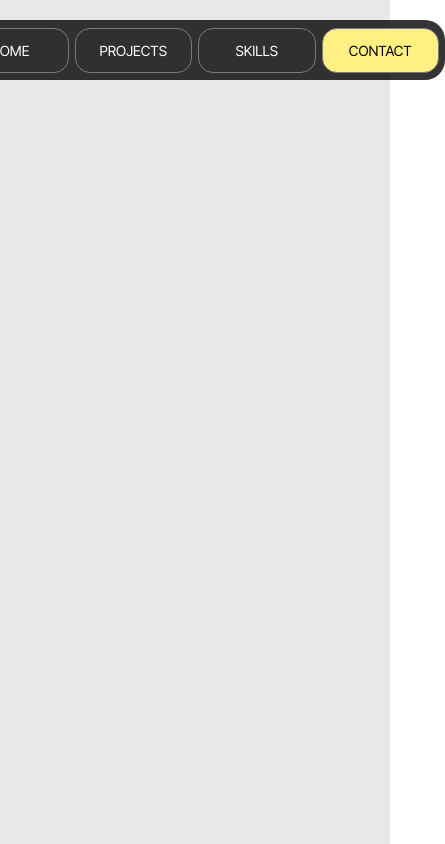
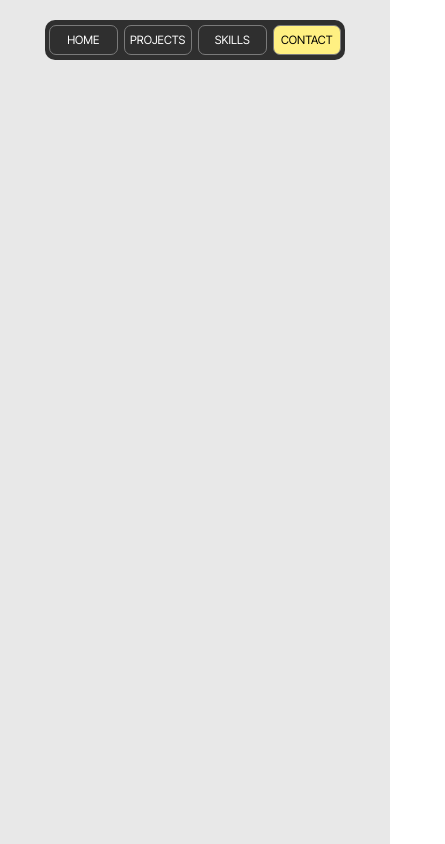
Before and after one commit to AyushNetTech/Portfolio, a React (Create React App) app: page / in a window 390 px wide. Shown: the whole page, 445 px wide, since content can reach past the window. Built offline with nearby package versions, Linux system fonts and the light colour scheme.

Commit message:
make resp.

```diff
--- a/public/index.html
+++ b/public/index.html
@@ -24,7 +24,7 @@
       work correctly both with client-side routing and a non-root public URL.
       Learn how to configure a non-root public URL by running `npm run build`.
     -->
-    <title>React App</title>
+    <title>Ayush Upase Portfolio</title>
 
     <style>
          @import url('https://fonts.googleapis.com/css2?family=Inter+Tight:ital,wght@0,100..900;1,100..900&display=swap');
--- a/src/Components/LandingPage.css
+++ b/src/Components/LandingPage.css
@@ -14,3 +14,11 @@
   object-fit: contain;
   visibility: hidden; /* start hidden */
 }
+
+
+@media (max-width:400px){
+  .Landing {
+    width: 100px;
+    height: 100px;
+  }
+}
--- a/src/Components/LandingPage.jsx
+++ b/src/Components/LandingPage.jsx
@@ -15,7 +15,7 @@ import img10 from "../Images/NodeJS2.svg";
 import img11 from "../Images/MySQL.svg";
 import img12 from "../Images/GitHub.svg";
 
-import MainPage from "./Intro"; // ⬅️ your next component
+import MainPage from "./Intro";
 import Navbar from "./Navbar";
 
 const LandingPage = () => {
@@ -36,7 +36,7 @@ const LandingPage = () => {
 
     allImages.forEach((_, index) => {
       tl.set(imagesRef.current[index], { visibility: "visible" })
-        .set(imagesRef.current[index], { visibility: "hidden" }, "+=0.22");
+        .set(imagesRef.current[index], { visibility: "hidden" }, "+=0.2");
     });
 
     // Keep last image visible
--- a/src/Components/Navbar.css
+++ b/src/Components/Navbar.css
@@ -42,3 +42,37 @@
     transition: 0.3s;
     cursor: pointer;
 }
+
+
+
+/* Media Query for Responsivness*/
+
+@media (min-width:100px) and (max-width:400px){
+  .Navbar{
+        padding: 0px 4px;
+        height: 40px;
+        width: 300px;
+        border-radius: 10px;
+        gap: 6px;
+    }
+    .l{
+        height: 30px;
+        border-radius: 7px;
+        font-size: 11.5px;
+    }
+}
+
+@media (min-width:401px) and (max-width:550px){
+    .Navbar{
+        padding: 0px 4px;
+        height: 52px;
+        width: 370px;
+        border-radius: 14px;
+    }
+
+    .l{
+        height: 41px;
+        border-radius: 11px;
+        font-size: 12.5px;
+    }
+}
```
Also changed, not shown: package.json (+7 -1 lines), 1 other file (tests, documents, lock files or other folders).
